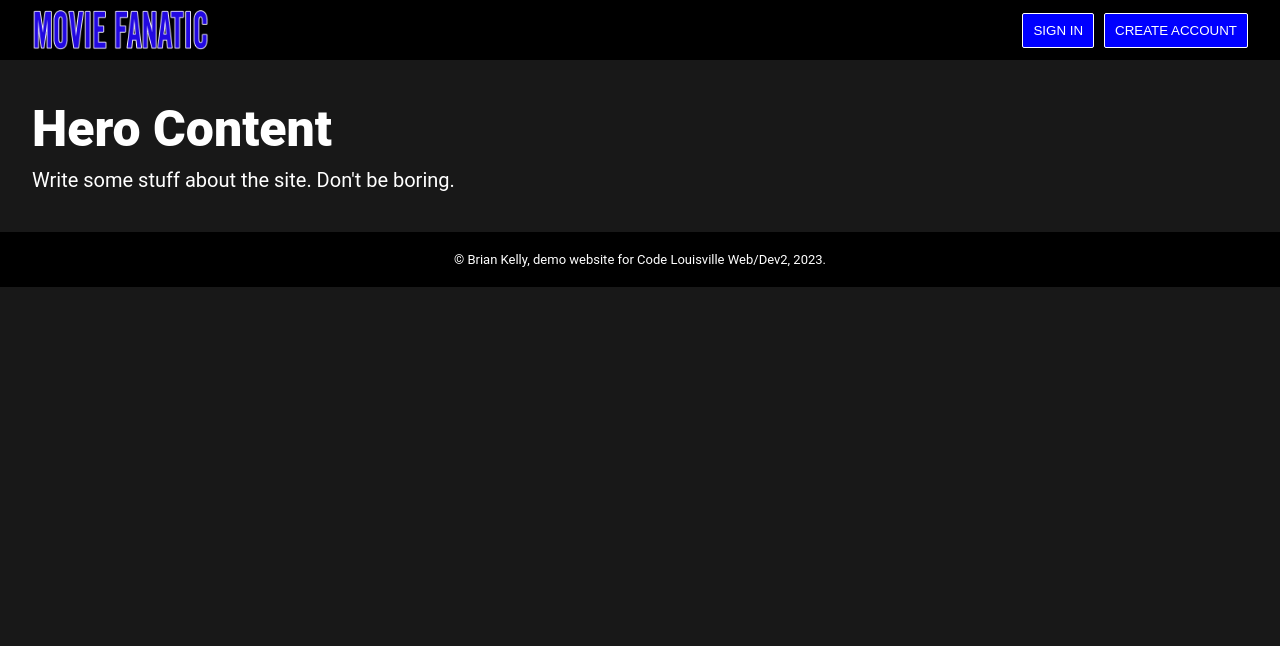
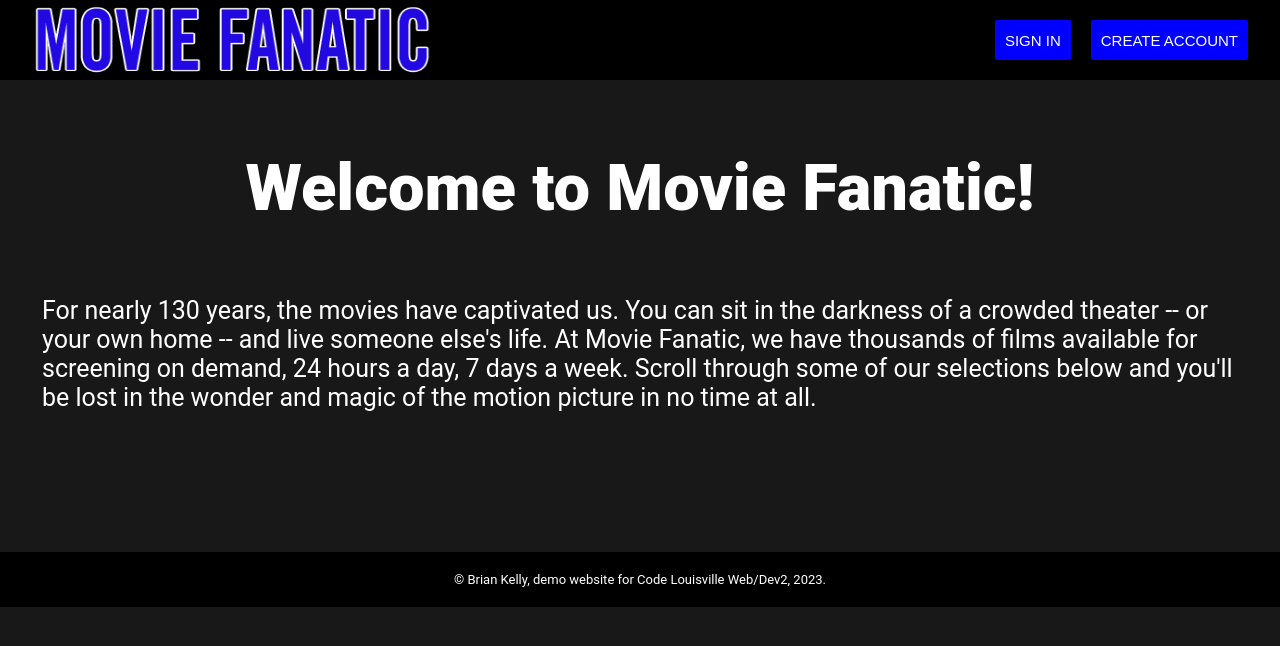
Before and after one commit to BrianKellyTech/Movie-Fanatic, a website: page index.html in a window 1280 px wide. Drawn offline with Linux system fonts and the light colour scheme; no server answers.

Commit message:
Created media breaks for desktop and tablet views.

```diff
--- a/css/style.css
+++ b/css/style.css
@@ -16,7 +16,7 @@ body {
 /* Navbar / Header */
 .navbar {
     width: 100%;
-    height: 60px;
+    height: 80px;
     position: fixed;
     top: 0;
     z-index: 9;
@@ -28,7 +28,8 @@ body {
 
 /* Site Logo */
 .logo {
-    height: 80%;
+    height: 70%;
+    width: 180px;
 }
 
 /* Navbar Container */
@@ -43,19 +44,27 @@ body {
 
 /* Navbar Buttons */
 .btn {
-    border: 1px solid white;
+    border: none;
     border-radius: 2px;
     background: none;
     color: white;
-    height: 35px;
+    height: 30px;
     padding: 0 10px;
     margin-left: 10px;
     cursor: pointer;
 }
 
-.account-btn,
+.account-btn {
+    background: blue;
+    margin-right: 10px;
+    font-size: 10px;
+    width: 70px;
+}
+
 .sign-btn {
     background: blue;
+    font-size: 10px;
+    width: 60px;
 }
 
 /* Main Section */
@@ -70,14 +79,17 @@ body {
 /* 'Movies' Title */
 .main-heading {
     font-weight: 900;
-    font-size: 50px;
+    font-size: 30px;
+    width: 100%;
+    text-align: center;
 }
 
 /* A few words about movies */
 .main-info {
-    width: 50%;
-    font-size: 20px;
-    margin-top: 10px;
+    width: 95%;
+    font-size: 15px;
+    margin-top: 20px;
+    margin-left: 10px;
 }
 
 /* Movie array styling */
@@ -114,7 +126,7 @@ body {
 /* The inside of the movie container */
 .movie {
     flex: 0 0 auto;
-    width: 19%;
+    width: 80%;
     height: 200px;
     text-align: center;
     margin-right: 10px;
@@ -135,9 +147,138 @@ body {
     overflow: hidden;
 }
 
-/* Buttons to click through movies */
+/* Buttons to click through movies (hidden in mobile view) */
 .previous-btn,
 .next-btn {
+    display: none;
+}
+
+/* main footer styling */
+
+.footer-container {
+    background: black;
+    display: flex;
+    justify-content: center;
+    align-items: center;
+    padding: 20px;
+}
+
+.footer-content {
+    font-size: 13px;
+    color: white;
+    text-align: center;
+}
+
+
+/* Tablet Media Query */
+
+@media screen and (min-width:768px) {
+
+    .logo {
+        height: 85%;
+        width: 300px;
+    }
+
+    .btn {
+        height: 35px;
+        margin: 10px;
+    }
+
+    .sign-btn {
+        font-size: 12.5px;
+        width: unset;
+    }
+
+    .account-btn {
+        margin-right: unset;
+        font-size: 12.5px;
+        width: unset;
+    }
+
+    .main-heading {
+        width: 100%;
+        font-weight: 900;
+        font-size: 50px;
+        padding: 50px;
+    }
+
+    .main-info {
+        width: 100%;
+        font-size: 20px;
+        margin-top: 20px;
+        margin-bottom: 100px;
+    }
+
+    .movie-list {
+        width: 100%;
+    }
+
+    .movie-category {
+        font-size: 25px;
+    }
+
+    .movie {
+        width: 50%;
+    }
+}
+
+
+/* Desktop Media Query  */
+
+@media screen and (min-width:1024px) {
+
+    .logo {
+        height: 100%;
+        width: 400px;
+    }
+
+    .btn {
+        height: 40px;
+        margin: 10px;
+    }
+
+    .sign-btn {
+        font-size: 15px;
+        width: unset;
+    }
+
+    .account-btn {
+        margin-right: unset;
+        font-size: 15px;
+        width: unset;
+    }
+
+    .main-heading {
+        width: 100%;
+        font-weight: 900;
+        font-size: 65px;
+        padding: 50px;
+    }
+
+    .main-info {
+        width: 100%;
+        font-size: 25px;
+        margin-top: 20px;
+        margin-bottom: 100px;
+    }
+
+    .movie-list {
+        width: 100%;
+    }
+
+    .movie-category {
+        font-size: 30px;
+    }
+
+    .movie {
+        width: 18%;
+    }
+
+    /* Buttons to scroll through movies (available only in desktop mode) */
+
+    .previous-btn,
+    .next-btn {
+        display: unset;
         position: absolute;
         height: 200px;
         top: 50%;
@@ -169,19 +310,4 @@ body {
         opacity: 1;
         cursor: pointer;
     }
-
-/* main footer styling */
-
-.footer-container {
-    background: black;
-    display: flex;
-    justify-content: center;
-    align-items: center;
-    padding: 20px;
 }
-
-.footer-content {
-    font-size: 13px;
-    color: white;
-    text-align: center;
-}
--- a/index.html
+++ b/index.html
@@ -27,8 +27,11 @@
 
     <!-- Main Section -->
     <header class="main">
-        <h1 class="main-heading">Hero Content</h1>
-        <p class="main-info">Write some stuff about the site. Don't be boring.
+        <h1 class="main-heading">Welcome to Movie Fanatic!</h1>
+        <p class="main-info">For nearly 130 years, the movies have captivated us. You can sit in the darkness
+            of a crowded theater -- or your own home -- and live someone else's life. At Movie Fanatic, we have thousands
+            of films available for screening on demand, 24 hours a day, 7 days a week. Scroll through some of our selections
+            below and you'll be lost in the wonder and magic of the motion picture in no time at all.
         </p>
 
         <!-- Movie List
--- a/js/about.js
+++ b/js/about.js
@@ -82,7 +82,7 @@ fetch(`${movieDetails}${movie_id}/recommendations?` + new URLSearchParams({
     .then(res => res.json())
     .then(data => {
         let recommendationsContainer = document.querySelector('.recommendations-container');
-        for (let i = 0; i < 10; i++) {
+        for (let i = 0; i < 5; i++) {
             if (data.results[i].backdrop_path == null) {
                 i++;
             }
```
Also changed, not shown: about.html (+2 -2 lines), css/about.css (+64 -8 lines). Lines whose indentation alone changed are shown as unchanged.
